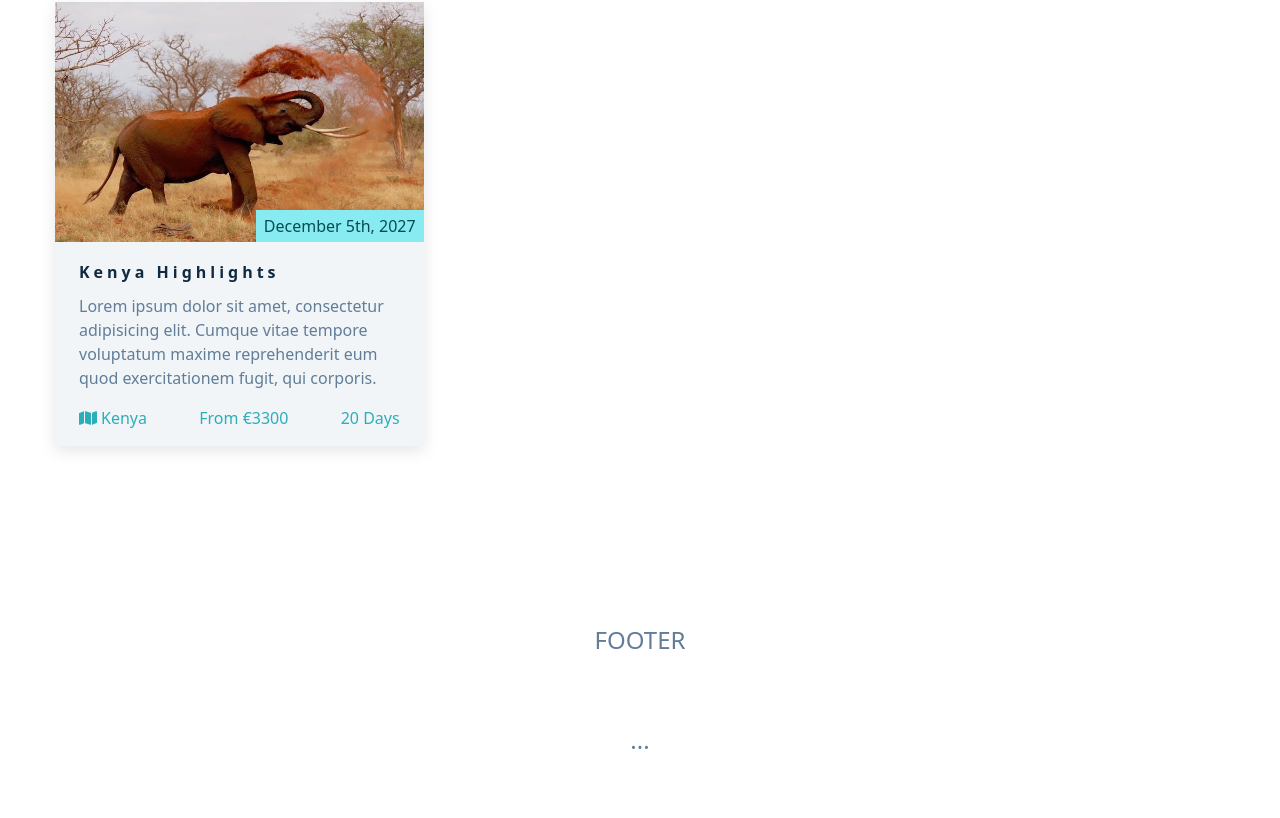
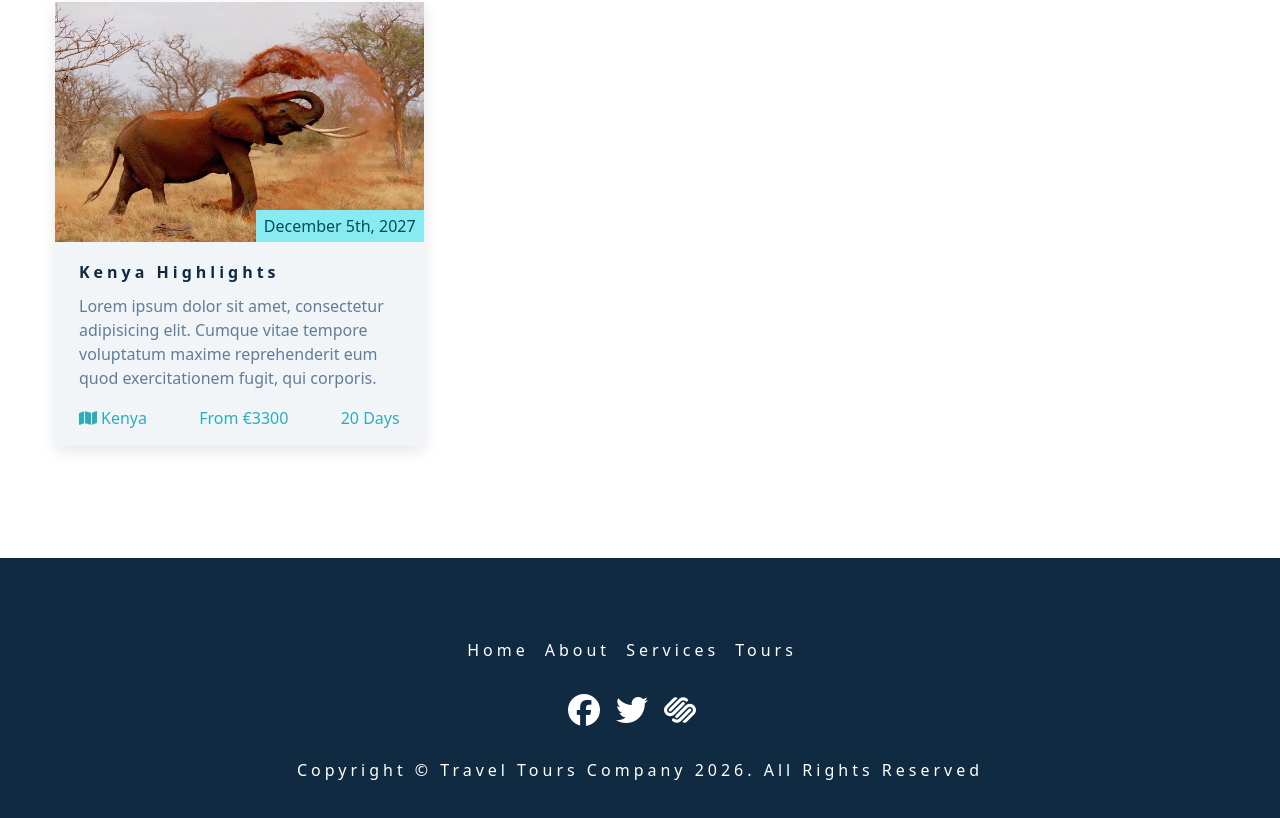
Before and after one commit to Josenoelmarenco/DEV-GYM-PERSONAL, a React (Vite) app in the folder week3/week3-fe-pair-programming/: page / in a window 1280 px wide. Shown: the part 2561-3379 px from the top of the page. Built offline with nearby package versions, Linux system fonts and the light colour scheme.

Commit message:
refactoring title component

```diff
--- a/week3/week3-fe-pair-programming/src/components/Footer.jsx
+++ b/week3/week3-fe-pair-programming/src/components/Footer.jsx
@@ -1,10 +1,67 @@
-function Footer() {
+const Footer = () => {
+  const year = new Date().getFullYear()
+
   return (
-    <div>
-      <p className="section-dummy">Footer</p>
-      <p className="section-dummy">...</p>
-    </div>
-  );
+    <footer className='section footer'>
+      <ul className='footer-links' id='nav-links'>
+        <li>
+          <a href='#home' className='footer-link'>
+            home
+          </a>
+        </li>
+        <li>
+          <a href='#about' className='footer-link'>
+            about
+          </a>
+        </li>
+        <li>
+          <a href='#services' className='footer-link'>
+            services
+          </a>
+        </li>
+        <li>
+          <a href='#tours' className='footer-link'>
+            tours
+          </a>
+        </li>
+      </ul>
+      <ul className='footer-icons'>
+        <li>
+          <a
+            href='https://www.facebook.com'
+            target='_blank'
+            rel='noreferrer'
+            className='footer-icon'
+          >
+            <i className='fab fa-facebook'></i>
+          </a>
+        </li>
+        <li>
+          <a
+            href='https://www.twitter.com'
+            target='_blank'
+            rel='noreferrer'
+            className='footer-icon'
+          >
+            <i className='fab fa-twitter'></i>
+          </a>
+        </li>
+        <li>
+          <a
+            href='https://www.squarespace.com/'
+            target='_blank'
+            rel='noreferrer'
+            className='footer-icon'
+          >
+            <i className='fab fa-squarespace'></i>
+          </a>
+        </li>
+      </ul>
+      <p className='copyright'>
+        copyright © travel tours company {year}. all rights reserved
+      </p>
+    </footer>
+  )
 }
 
-export default Footer;
+export default Footer
```
Also changed, not shown: week3/week3-fe-pair-programming/src/components/Title.jsx (+16 -6 lines).
